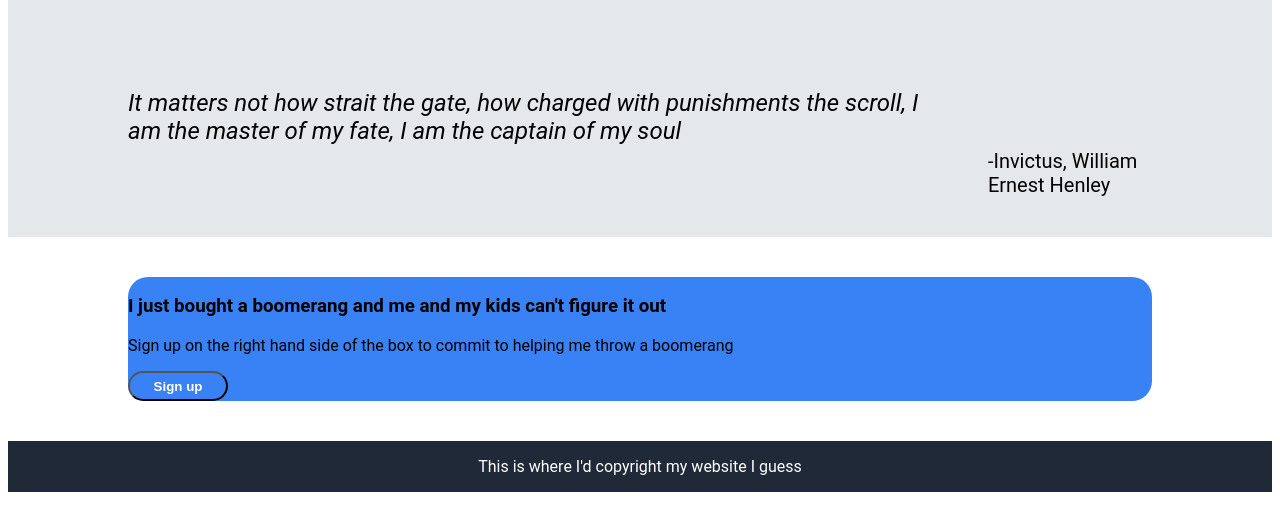
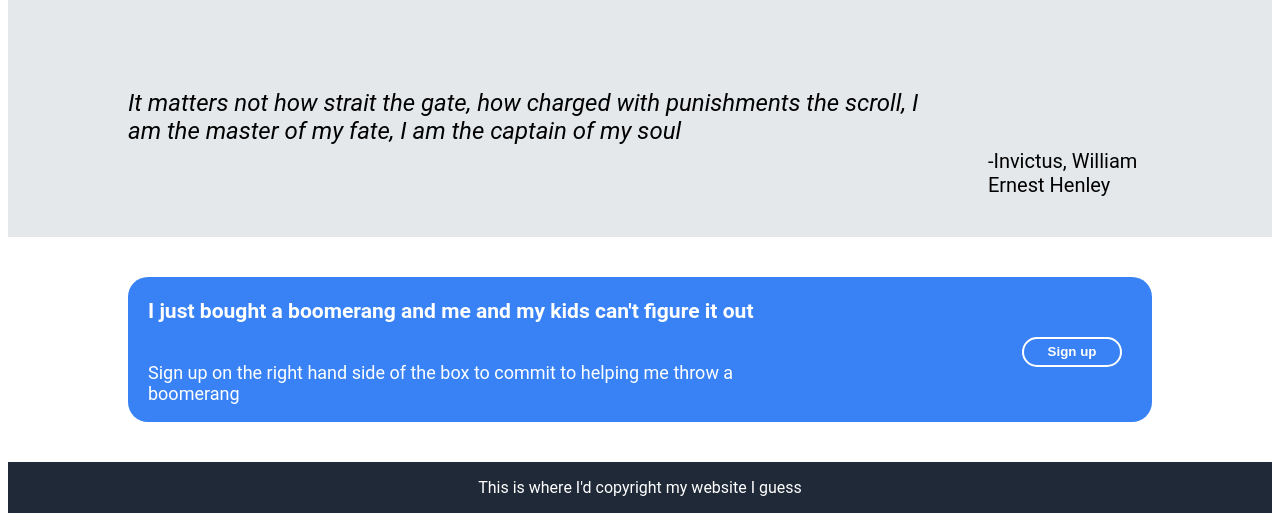
Before and after one commit to BiggerBoss91/practice_page_2, a plain HTML site: page index.html in a window 1280 px wide. Shown: the part 777-1298 px from the top of the page. Before the commit the page ends 1277 px from the top, so only its background shows below. Drawn offline with Linux system fonts and the light colour scheme.

Commit message:
edit index.html changed "Blue sign up" div to "Bluesignup" edit style.css added formatting for Bluebox & Bluesignup

```diff
--- a/index.html
+++ b/index.html
@@ -48,7 +48,7 @@
 <div class="bluebox"><!--container to make the blue box-->
 <div class="sect4group"><h3>I just bought a boomerang and me and my kids can't figure it out</h3>
 <p>Sign up on the right hand side of the box to commit to helping me throw a boomerang</p></div>
-<button class="Blue sign up">Sign up</button>
+<button class="Bluesignup">Sign up</button>
 </div><!--Blue box container ends-->
 </div><!--Fourth section ends-->
 <div class="footer"><!--Footer begins-->
--- a/style.css
+++ b/style.css
@@ -139,13 +139,23 @@ h2 {
 
 .bluebox {
     display:flex;
-    flex-direction:column;
+    flex-direction:row;
     justify-content:space-between;
     align-items:space-between;
     min-width:80vw;
     background-color:#3882f6;
     margin:40px;
     border-radius:20px;
+}
+.sect4group {
+    display:flex;
+    flex-direction:column;
+    justify-content:center;
+    align-items:space-between;
+    width:50vw;
+    margin-left:20px;
+    color:white;
+    font-size:18px;
 }
 
 .footer {
@@ -157,3 +167,13 @@ h2 {
     color:white;
     margin-bottom:auto;
 }
+
+.Bluesignup {
+    display:flex;
+    margin-right:30px;
+    margin-top:60px;
+    justify-content:center;
+    align-items:center;
+    border-style:solid;
+    border-color:white;
+}
```
